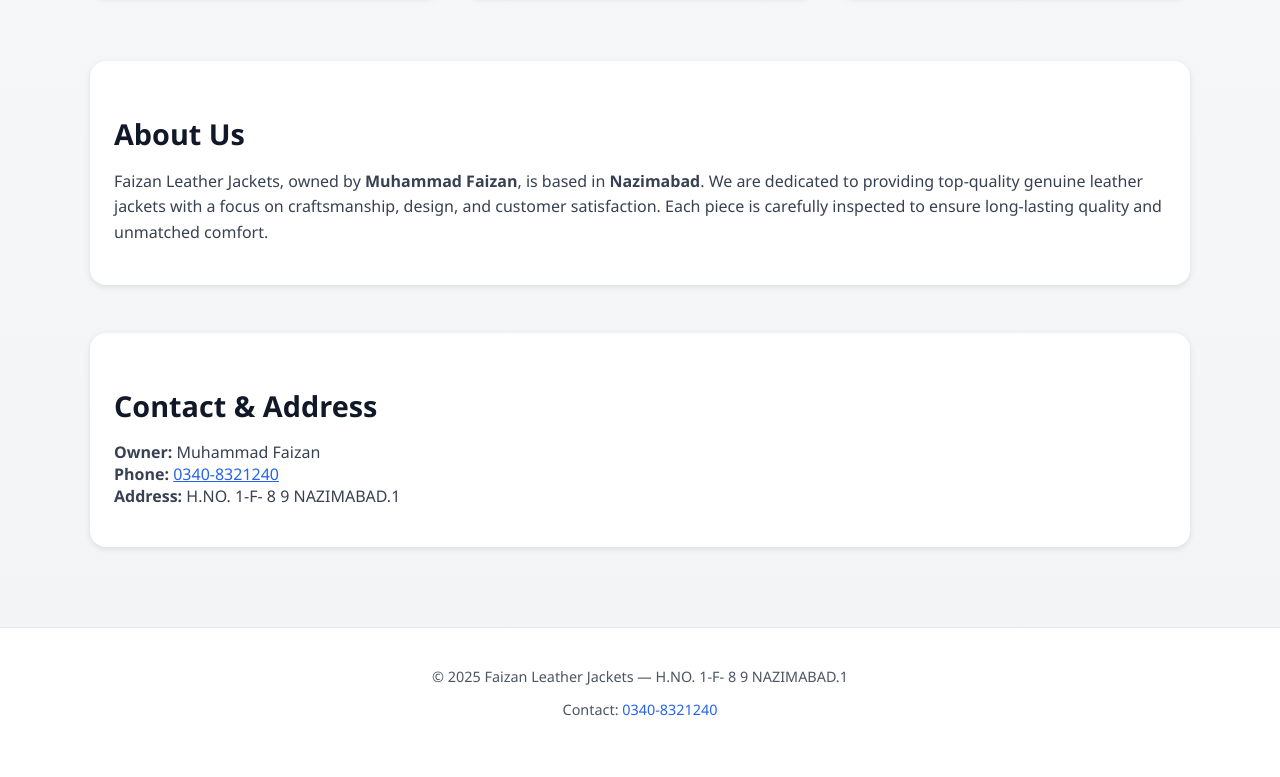
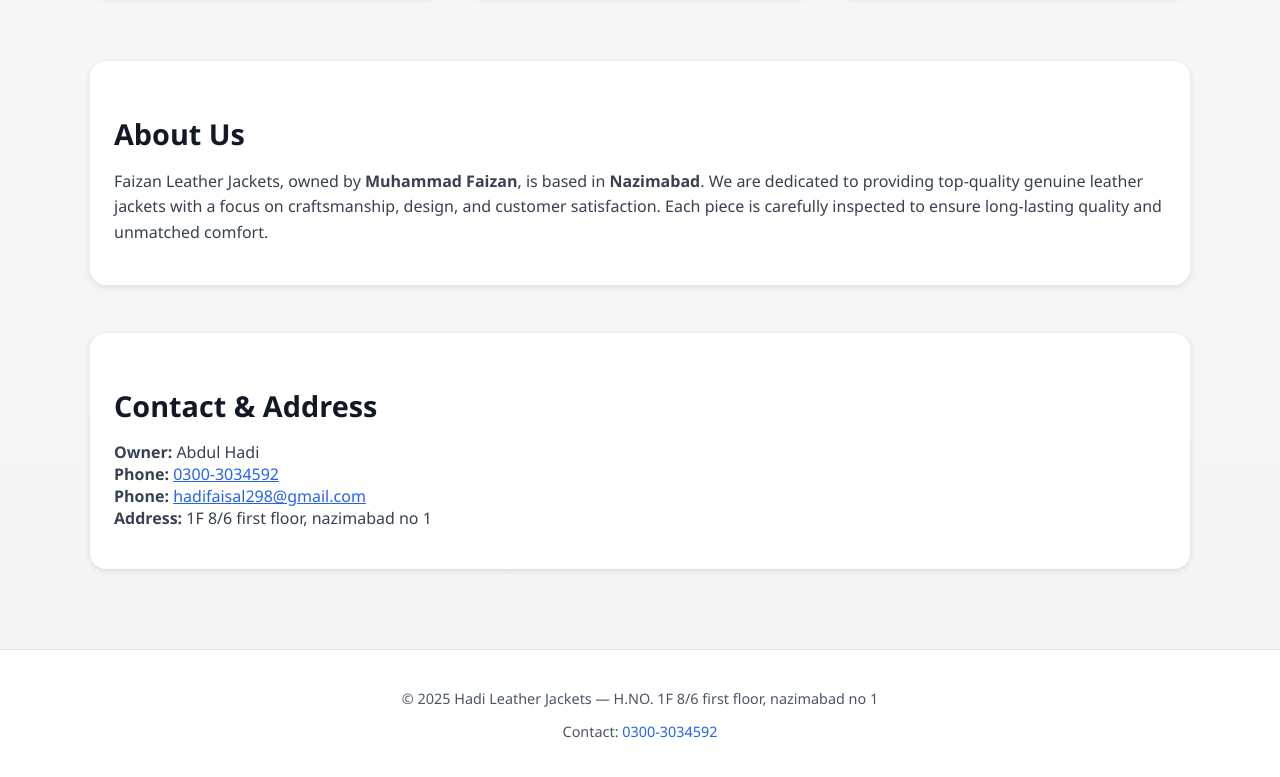
Before and after one commit to salmansaleem2/Muhammad-Huzaifa, a plain HTML site: page index.html in a window 1280 px wide. Shown: the part 1163-1940 px from the top of the page. Drawn offline with Linux system fonts and the light colour scheme.

Commit message:
first commit

```diff
--- a/index.html
+++ b/index.html
@@ -232,22 +232,28 @@
           Contact & Address
         </h3>
         <ul style="list-style: none; padding: 0; color: #374151">
-          <li><strong>Owner:</strong> Muhammad Faizan</li>
+          <li><strong>Owner:</strong> Abdul Hadi</li>
           <li>
             <strong>Phone:</strong>
-            <a href="tel:+923408321240" style="color: #2563eb">0340-8321240</a>
+            <a href="tel:+923003034592" style="color: #2563eb">0300-3034592</a>
           </li>
-          <li><strong>Address:</strong> H.NO. 1-F- 8 9 NAZIMABAD.1</li>
+          <li>
+            <strong>Phone:</strong>
+            <a href="mailto:hadifaisal298@gmail.com" style="color: #2563eb">
+              hadifaisal298@gmail.com
+            </a>
+          </li>
+          <li><strong>Address:</strong> 1F 8/6 first floor, nazimabad no 1</li>
         </ul>
       </section>
     </main>
 
     <footer>
       <p>
-        © <span id="year"></span> Faizan Leather Jackets — H.NO. 1-F- 8 9
-        NAZIMABAD.1
+        © <span id="year"></span> Hadi Leather Jackets — H.NO. 1F 8/6 first
+        floor, nazimabad no 1
       </p>
-      <p>Contact: <a href="tel:+923408321240">0340-8321240</a></p>
+      <p>Contact: <a href="tel:+923003034592">0300-3034592</a></p>
     </footer>
 
     <script>
```
